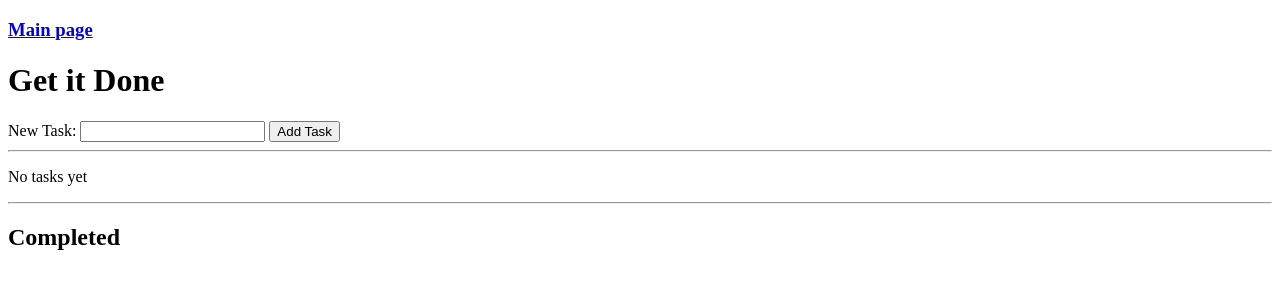
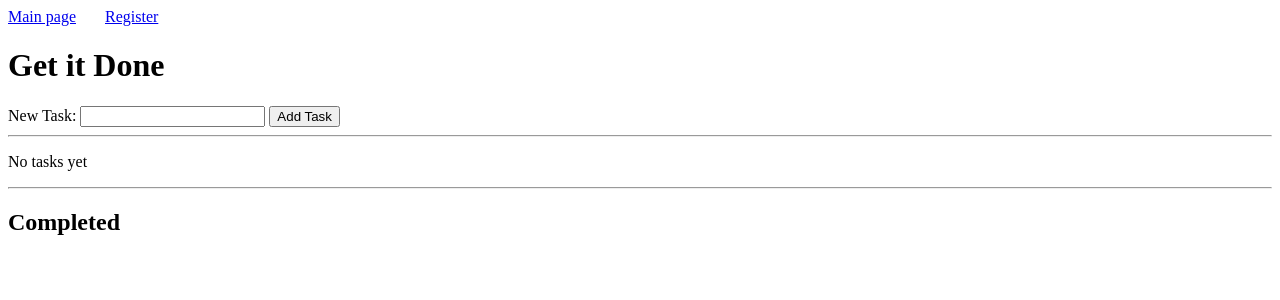
Before and after one commit to dj27chris/get-it-done, a Flask app: page / in a window 1280 px wide. Shown: the top 300 px of the page. Run offline with Flask 2, Linux system fonts and the light colour scheme; data that the repository does not hold is empty.

Commit message:
fixing if statement

```diff
--- a/main.py
+++ b/main.py
@@ -56,12 +56,11 @@ def register():
         verify = request.form['verify']
 
 
-    if password != verify:
-        return '<h2>Passwords do not match</h2>'
+
 
     existing_user = User.query.filter_by(email=email).first()
     if not existing_user:
-        new_user = User(emeail, password)
+        new_user = User(email, password)
         db.session.add(new_user)
         db.session.commit()
         #todo, remember user
--- a/templates/base.html
+++ b/templates/base.html
@@ -3,10 +3,18 @@
     <head>
         <title>
            {{title}}
+          <style>
+              a {padding-right: 120px;}
+
+
+          </style>
         </title>
     </head>
     <body>
-        <h3><a href="/">Main page</a></h3>
+       <nav>
+           <a href="/" style="padding-right: 25px;">Main page</a>
+        <a href="/register">Register</a>
+       </nav>
         {% block content %}
         {% endblock %}
 
```
